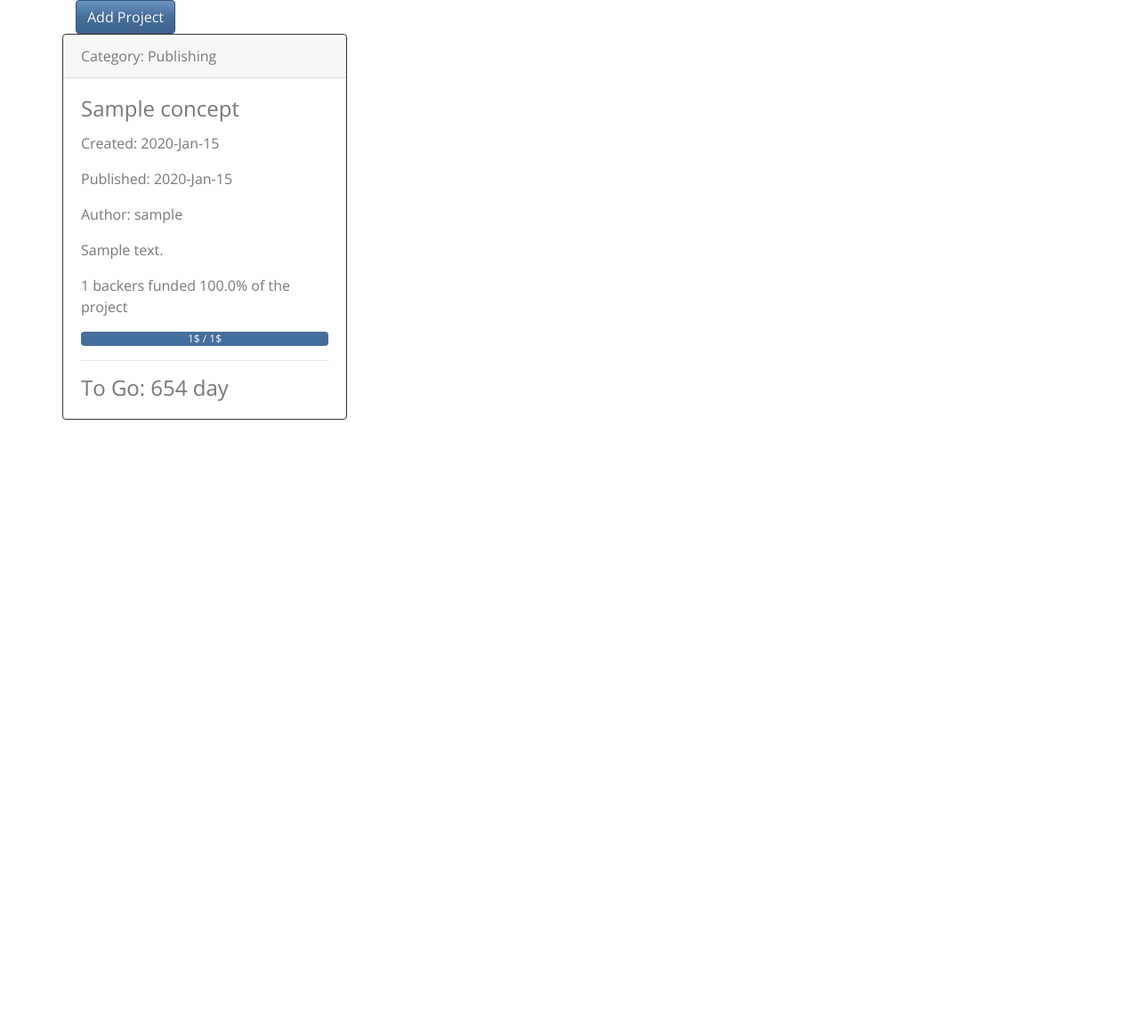
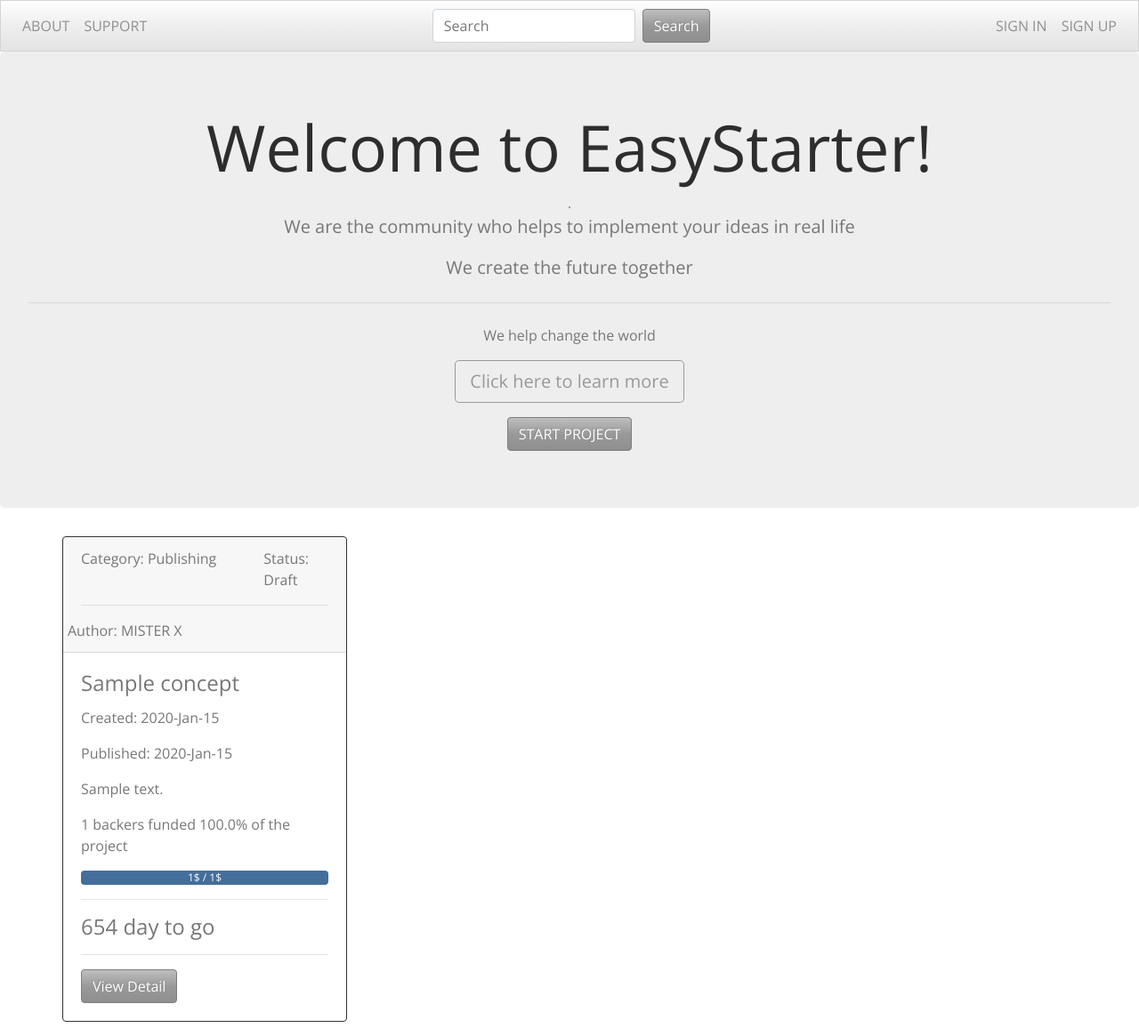
Before and after one commit to easystarter/easystarter_web_application, a Django app: page / in a window 1280 px wide. Shown: the whole page at 89% size. Before the commit the page ends 472 px from the top, so only its background shows below. Run offline with Django 3.2, Linux system fonts and the light colour scheme; tables that the repository leaves empty hold one stand-in row (values such as "Sample post"); some libraries are stand-ins or nearby versions.

Commit message:
[UPDATE] DetailView added, slug supported, templates added and views modified

```diff
--- a/concepts_storage_app/choices.py
+++ b/concepts_storage_app/choices.py
@@ -1,16 +1,20 @@
-DAYS_TO_GO = (
+DAYS_TO_GO = [
         (30, '30 days to go, platform fee is 5% of the project cost'),
         (45, '45 days to go, platform fee is 10% of the project cost'),
         (60, '60 days to go, platform fee is 15% of the project cost')
-        )
-CATEGORY = (
+        ]
+
+EMPTY_CATEGORY = [('None', '- '*10)]
+CATEGORY = [
         ('Art', 'Art'), ('Comics', 'Comics'), ('Crafts', 'Crafts'), ('Dance', 'Dance'), ('Design', 'Design'),
         ('Fashion', 'Fashion'),  ('Film & Video', 'Film & Video'), ('Food', 'Food'), ('Games', 'Games'),
         ('Journalism', 'Journalism'), ('Music', 'Music'), ('Photography', 'Photography'), ('Publishing', 'Publishing'),
         ('Technology', 'Technology'), ('Theater', 'Theater')
-        )
-STATUS = (('Draft', 'Not Published Yet'),
+        ]
+
+
+STATUS = [('Draft', 'Not Published Yet'),
           ('Published', 'Published'),
           ('Done', 'Concept achieved the goal with success'),
           ('Closed', 'Concept closed without success')
-        )
+        ]
--- a/concepts_storage_app/models.py
+++ b/concepts_storage_app/models.py
@@ -5,6 +5,7 @@ from django.db import models
 from django.core.validators import MaxValueValidator, MinValueValidator
 from django.contrib.auth.models import User
 from django.utils import timezone
+from django.utils.text import slugify
 
 from .choices import *
 
@@ -12,18 +13,21 @@ utc = pytz.UTC
 
 
 class Concept(models.Model):
-    SHORT_TERM = '30'
-    MIDDLE_TERM = '45'
-    LONG_TERM = '60'
+    title = models.CharField(max_length=100)
+    slug = models.SlugField(max_length=20, blank=True, unique=True)
 
-    title = models.CharField(max_length=100)
-    description = models.TextField()
-    author = models.ForeignKey(User, on_delete=models.CASCADE)
+    def save(self, *args, **kwargs):
+        self.slug = slugify(self.title)
+        super(Concept, self).save(*args, **kwargs)
+
+    description = models.TextField(max_length=2000)
+    status = models.CharField(max_length=20,
+                              choices=STATUS, default='Draft')
     created = models.DateTimeField(auto_now_add=True)
     pub_date = models.DateTimeField('Publication date')
 
     category = models.CharField(max_length=30,
-                                choices=CATEGORY, default='Art')
+                                choices=CATEGORY, default='')
 
     def was_published_recently(self):
         now = timezone.now()
@@ -42,7 +46,7 @@ class Concept(models.Model):
         if self.pledge == 0 or self.goal == 0:
             return 0
         else:
-            return (self.pledge/self.goal)*100
+            return round((self.pledge/self.goal)*100, 2)
 
     backers_counter = models.IntegerField(default=0)
     days_to_go = models.IntegerField(choices=DAYS_TO_GO, default=30)
--- a/concepts_storage_app/static/concepts_storage_app/css/style.css
+++ b/concepts_storage_app/static/concepts_storage_app/css/style.css
@@ -8,3 +8,6 @@ body, html {
 .form-group {
     width: 45%;
 }
+.base-header {
+    text-align: center;
+}
--- a/concepts_storage_app/templates/concepts_storage_app/_concept_unit.html
+++ b/concepts_storage_app/templates/concepts_storage_app/_concept_unit.html
@@ -1,18 +1,32 @@
 <div class="card border-dark mb-3" style="max-width: 20rem;">
-  <div class="card-header">Category: {{ concept.category }}</div>
+  <div class="card-header">
+      <div class="row">
+          <div class="col-md-8">
+              Category: {{ concept.category }}
+          </div>
+          <div class="col-md-4">
+              Status: {{ concept.status }}
+          </div>
+      </div>
+      <hr>
+      <div class="row">Author: MISTER X</div>
+  </div>
     <div class="card-body">
         <h4 class="card-title">{{ concept.title|truncatechars:50 }}</h4>
         <p class="card-text">Created: {{ concept.created|date:"Y-M-d" }}</p>
         <p class="card-text">Published: {{ concept.pub_date|date:"Y-M-d" }}</p>
-        <p class="card-text">Author: {{ concept.author }}</p>
         <p class="card-text">{{ concept.description|truncatechars:300 }}</p>
         <p class="card-text">{{ concept.backers_counter }} backers funded {{ concept.funded }}% of the project</p>
         <div class="progress">
-            <div class="progress-bar" role="progressbar" style="width:{{ concept.funded }}%;" aria-valuenow="100" aria-valuemin="0" aria-valuemax="100">
+            <div class="progress-bar" role="progressbar" style="width:{{ concept.funded }}%;"
+                 aria-valuenow="100" aria-valuemin="0" aria-valuemax="100">
             {{ concept.pledge }}$ / {{ concept.goal }}$
             </div>
         </div>
         <hr>
-        <h4 class="card-text">To Go: {{ concept.get_days_left }}</h4>
+        <h4 class="card-text">{{ concept.get_days_left }} to go</h4>
+        <hr>
+        <button onclick="window.location='{% url 'concepts_storage_app:details' slug=concept.slug %}'"
+                class="btn btn-secondary">View Detail</button>
     </div>
 </div>
--- a/concepts_storage_app/templates/concepts_storage_app/base.html
+++ b/concepts_storage_app/templates/concepts_storage_app/base.html
@@ -9,8 +9,56 @@
     {% block head %}
     {% endblock %}
 </head>
+<header>
+        <nav class="navbar navbar-expand-lg navbar-light bg-light">
+          <div class="collapse navbar-collapse" id="navbarColor03">
+              <ul class="navbar-nav mr-auto">
+                  <li class="nav-item">
+                    <a class="nav-link" href="#">ABOUT</a>
+                  </li>
+                  <li class="nav-item">
+                    <a class="nav-link" href="#">SUPPORT</a>
+                  </li>
+                  </ul>
+              <form class="form-inline my-2 my-lg-0">
+                  <input class="form-control mr-sm-2" placeholder="Search" type="text">
+                  <button class="btn btn-secondary my-2 my-sm-0" type="submit">Search</button>
+              </form>
+              <ul class="navbar-nav ml-auto">
+                  <li class="nav-item">
+                    <a class="nav-link" href="#">SIGN IN</a>
+                  </li>
+                  <li class="nav-item">
+                    <a class="nav-link" href="#">SIGN UP</a>
+                  </li>
+                  <li class="nav-item">
+
+                  </li>
+              </ul>
+          </div>
+        </nav>
+        <div class="jumbotron base-header">
+            <h1 class="display-3"> Welcome to EasyStarter!</h1>.
+            <p class="lead">We are the community who helps to implement your ideas in real life</p>
+            <p class="lead">We create the future together</p>
+            <hr class="my-4">
+            <p>We help change the world</p>
+            <p class="lead">
+            <a class="btn btn-outline-secondary btn-lg" href="#" role="button">Click here to learn more</a>
+            </p>
+            <button onclick="window.location='{% url 'concepts_storage_app:add_concept' %}'"
+                    type="button" class="btn btn-secondary">START PROJECT
+            </button>
+        </div>
+        {% block header %}
+        {% endblock %}
+</header>
 <body>
     {% block content %}
     {% endblock %}
 </body>
+<footer>
+    {% block footer %}
+    {% endblock %}
+</footer>
 </html>
--- a/concepts_storage_app/templates/concepts_storage_app/index.html
+++ b/concepts_storage_app/templates/concepts_storage_app/index.html
@@ -1,12 +1,8 @@
 {% extends "concepts_storage_app/base.html" %}
+    {% block header %}
+    {% endblock %}
     {% block content %}
         <div class="container">
-        <div class="row">
-            <div class="col-lg-8">
-                <button onclick="window.location='{% url 'concepts_storage_app:add_concept' %}'"
-                        type="button" class="btn btn-primary">Add Project</button>
-            </div>
-        </div>
             {% if concepts_storage %}
                 <div class="row">
                     {% for concept in concepts_storage %}
--- a/concepts_storage_app/urls.py
+++ b/concepts_storage_app/urls.py
@@ -4,5 +4,6 @@ from . import views
 app_name = 'concepts_storage_app'
 urlpatterns = [
     path('', views.IndexView.as_view(), name='index'),
-    path('concept/add', views.add_concept, name='add_concept')
+    path('concept/<slug:slug>', views.ConceptDetailView.as_view(), name='details'),
+    path('add', views.add_concept, name='add_concept')
 ]
--- a/concepts_storage_app/views.py
+++ b/concepts_storage_app/views.py
@@ -1,3 +1,4 @@
+from datetime import datetime
 from django.http import HttpResponseRedirect
 from django.shortcuts import render
 from django.views import generic
@@ -13,19 +14,34 @@ class IndexView(generic.ListView):
         return Concept.objects.all()
 
 
+class ConceptDetailView(generic.DetailView):
+    model = Concept
+    template_name = 'concepts_storage_app/details.html'
+
+    def get_context_data(self, **kwargs):
+        context = super(ConceptDetailView, self).get_context_data(**kwargs)
+        context['slug'] = self.kwargs['slug']
+        return context
+
+
 def add_concept(request):
     if request.method == 'POST':
         form = ConceptForm(request.POST)
         if form.is_valid():
             title = form.cleaned_data['title']
             description = form.cleaned_data['description']
-            pub_date = form.cleaned_data['pub_date']
+
+            pub_date = datetime.strptime(form.cleaned_data['pub_date'], '%m/%d/%Y')
             category = form.cleaned_data['category']
+            goal = form.cleaned_data['goal']
+            days_to_go = form.cleaned_data['days_to_go']
             Concept.objects.create(
                 title=title,
                 description=description,
                 pub_date=pub_date,
-                category=category
+                category=category,
+                goal=goal,
+                days_to_go=days_to_go
             ).save()
             return HttpResponseRedirect('/')
     else:
```
Also changed, not shown: concepts_storage_app/forms.py (+15 -11 lines), concepts_storage_app/templates/concepts_storage_app/details.html (added, +29 -0 lines), concepts_storage_app/templates/concepts_storage_app/form.html (+35 -20 lines), concepts_storage_app/migrations/0001_initial.py (deleted), concepts_storage_app/migrations/0002_concept_category.py (deleted), concepts_storage_app/migrations/0003_auto_20180422_1950.py (deleted), concepts_storage_app/migrations/__init__.py (deleted).
